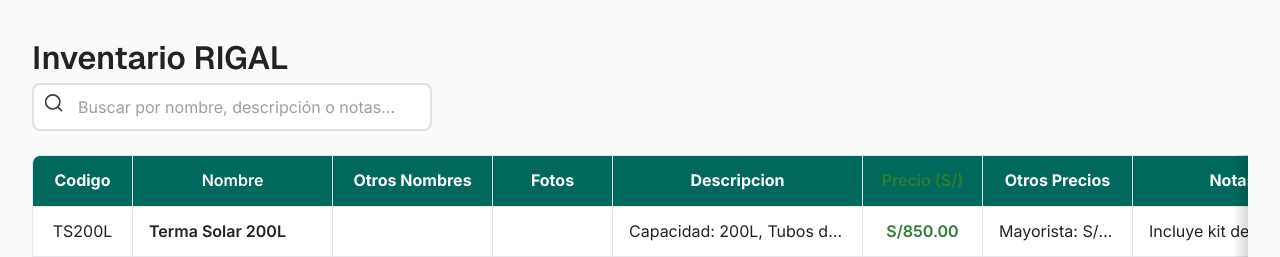
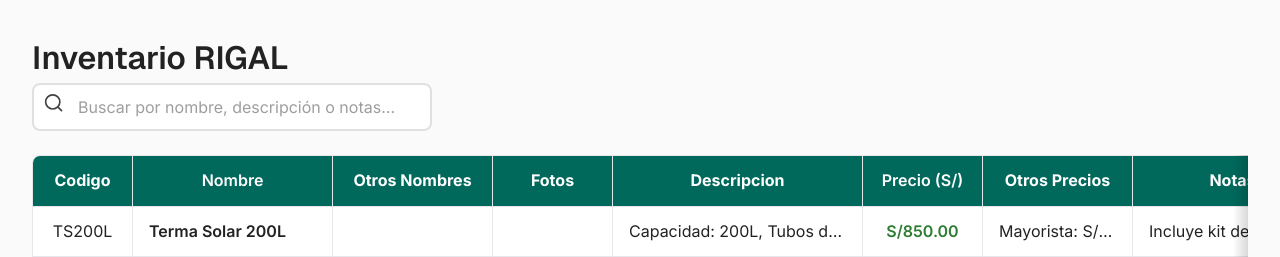
Before and after one commit to rgap/product-list-ui, a React (Vite) app: page / in a window 1280 px wide. Shown: the top 257 px of the page. Built offline with nearby package versions, Linux system fonts and the light colour scheme.

Commit message:
fix: fix table header color
On branch main
Your branch is up to date with 'origin/main'.

Changes to be committed:
	modified:   src/components/ProductTable/ProductTable.module.scss

```diff
--- a/src/components/ProductTable/ProductTable.module.scss
+++ b/src/components/ProductTable/ProductTable.module.scss
@@ -12,6 +12,11 @@
   background: table.$table-header-bg;
   color: table.$table-header-text;
   font-weight: 600;
+
+  // Ensure header cells maintain header text color
+  .product-table__cell--precio {
+    color: table.$table-header-text;
+  }
 }
 
 .product-table__row {
```
